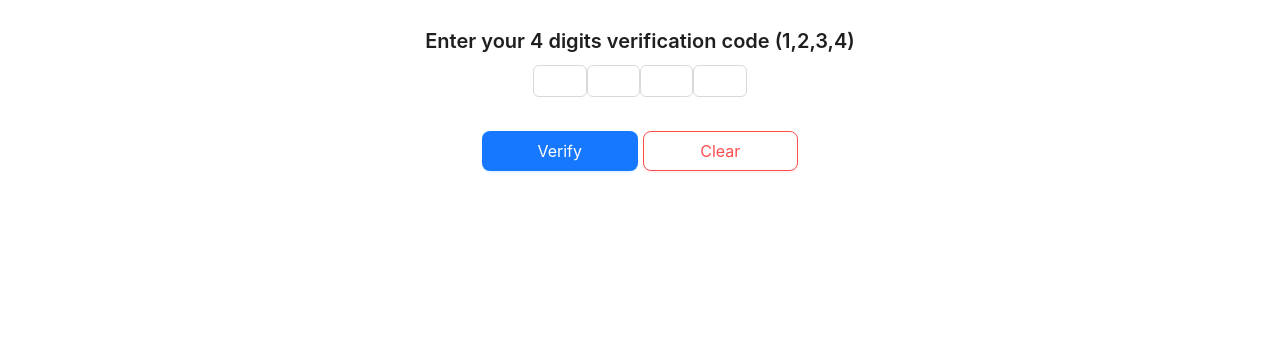
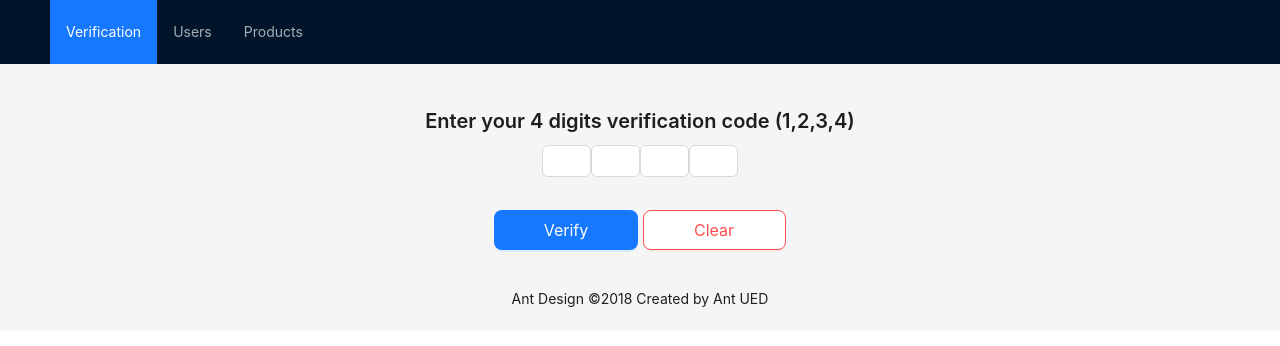
Before and after one commit to Azaferany/react-playground, a React (Create React App) app: page /verification in a window 1280 px wide. Shown: the top 346 px of the page. Built offline with nearby package versions, Linux system fonts and the light colour scheme.

Commit message:
fix: rollback Routes in App.tsx

```diff
--- a/src/App.tsx
+++ b/src/App.tsx
@@ -11,12 +11,13 @@ function App() {
   return (
     <Router>
       <Routes>
-        <Route path="/" element={<CommonLayout />} />
-        <Route path="/users" element={<UserHome />} />
-        <Route path="/users/edit/:id" element={<EditUser />} />
-        <Route path="/products" element={<ProductHome />} />
-        <Route path="/products/edit/:id" element={<EditProduct />} />
-        <Route path="/verification" element={<CodeVerification />} />
+        <Route path="/" element={<CommonLayout />}>
+          <Route index path="/users" element={<UserHome />} />
+          <Route index path="/users/edit/:id" element={<EditUser />} />
+          <Route index path="/products" element={<ProductHome />} />
+          <Route index path="/products/edit/:id" element={<EditProduct />} />
+          <Route index path="/verification" element={<CodeVerification />} />
+        </Route>
       </Routes>
     </Router>
   );
```
